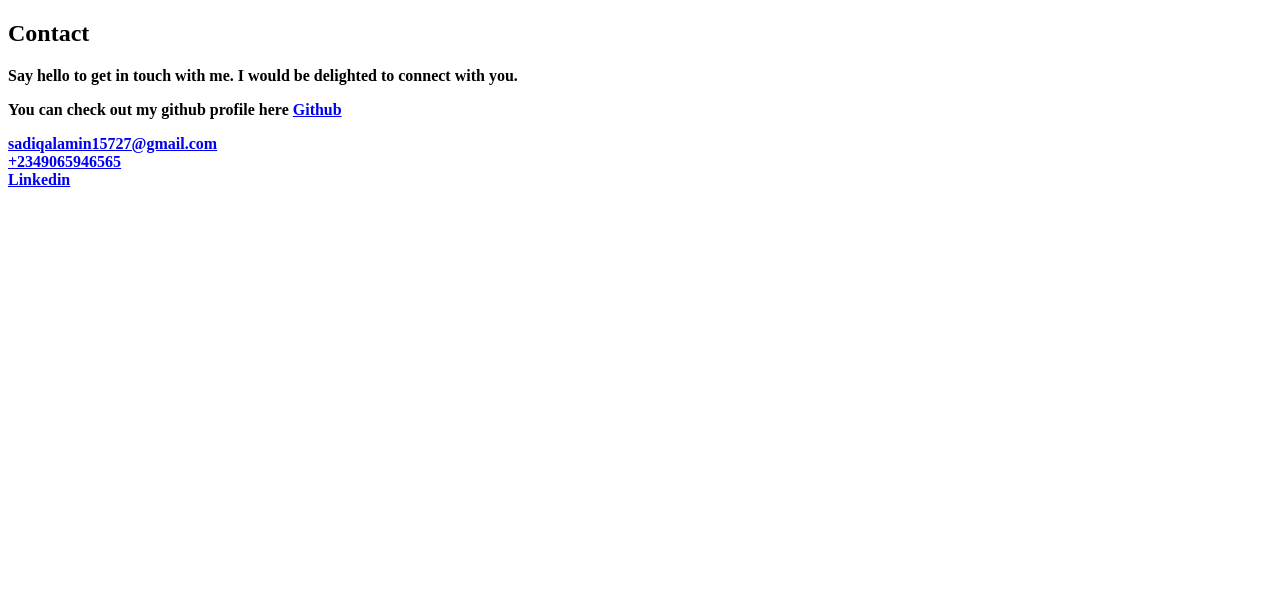
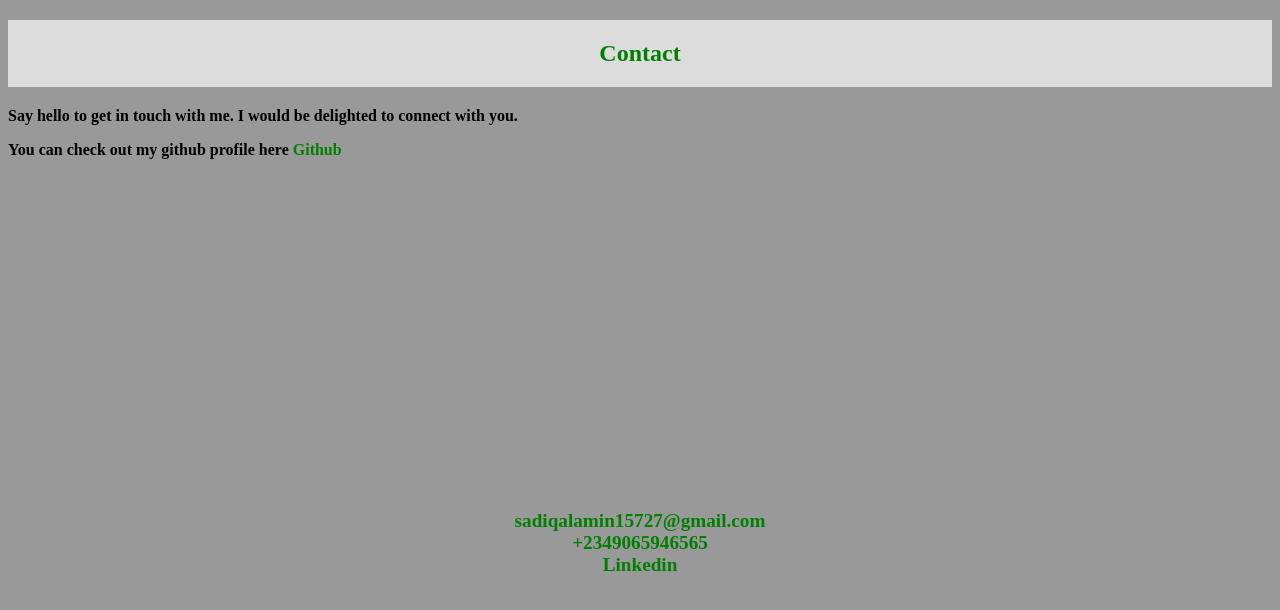
Before and after one commit to SirAmin-Dev/front_end_assg_wk1, a plain HTML site: page contact.html in a window 1280 px wide. Drawn offline with Linux system fonts and the light colour scheme.

Commit message:
feat: added my files to my git innit week 1 repo

```diff
--- /dev/null
+++ b/file 1.css
@@ -0,0 +1,53 @@
+
+
+.topnav {
+    overflow: hidden;
+    background-color: #333;
+}
+
+.topnav a {
+    float: left;
+    color: #f2f2f2;
+    text-align: center;
+    padding: 20px 20px;
+    text-decoration: none;
+    font-size: 17px;
+}
+
+.topnav a:hover {
+    background-color: #920c0c;
+    color: #333;
+}
+
+.topnav a.active {
+    background-color: #E8BF56;
+    color: white;
+}
+
+body{
+    margin: 0;
+    background-color: #d9d4ca;
+}
+
+body, html{
+    height: 50%;
+    margin: 0;
+}
+
+body{
+    background-image: url(./media/IMG_2476.jpg);
+    background-position: none;
+  background-repeat: no-repeat;
+  background-size: cover;
+  position: relative;
+}
+
+.sect-text{
+    text-align: cover;
+    position: absolute;
+    top: 110%;
+    left: 55%;
+    transform: translate(-50%, -50%);
+    color: #333;
+    font-size: large;
+}
--- /dev/null
+++ b/file 2.css
@@ -0,0 +1,17 @@
+body{
+    background: lightblue;
+}
+h2.skill1{
+    background-color: royalblue;
+    padding: 20px;
+    text-align: center;
+    font-size: 30px;
+}
+
+p.skill2{
+    background: lightslategray;
+    margin-inline-end: 260px;
+    font-size:15px;
+    padding: 1px;
+    display: inline;
+}
--- /dev/null
+++ b/file 3.css
@@ -0,0 +1,50 @@
+body{
+    background: #A89668;
+}
+
+p.project2{
+        background: #333;
+        color: transparent;
+        font-size: larger;
+        -webkit-background-clip: text;
+    }
+    body{
+        background-color: #A89668;
+}
+h2.project1{
+    background-color: #2D5138;
+    padding: 20px;
+    text-align: center;
+    font-size: 30px;
+}
+
+dt{
+    background: #8F1D5D;
+    font-size:x-large;
+    color: transparent;
+    -webkit-background-clip: text;
+}
+
+a:link {
+    color: green;
+    background-color: transparent;
+    text-decoration: none;
+  }
+
+  a:visited {
+    color: purple;
+    background-color: transparent;
+    text-decoration: none;
+  }
+
+  a:hover {
+    color: red;
+    background-color: transparent;
+    text-decoration: underline;
+  }
+
+  a:active {
+    color: yellow;
+    background-color: transparent;
+    text-decoration: underline;
+  }
--- /dev/null
+++ b/file 4.css
@@ -0,0 +1,51 @@
+h2.contact1{
+    background-color: gainsboro;
+    color: green;
+    padding: 20px;
+    text-align: center;
+}
+
+body{
+    background: #999;
+}
+
+p.contact2{
+    background: black;
+    color: transparent;
+    -webkit-background-clip: text;
+}
+
+.footer{
+        position: fixed;
+        top: 510px;
+        left: 0;
+        bottom: 0;
+        width: 100%;
+        color: white;
+        text-align: center;
+        font-size: larger;
+}
+
+a:link {
+    color: green;
+    background-color: transparent;
+    text-decoration: none;
+  }
+
+  a:visited {
+    color: purple;
+    background-color: transparent;
+    text-decoration: none;
+  }
+
+  a:hover {
+    color: red;
+    background-color: transparent;
+    text-decoration: underline;
+  }
+
+  a:active {
+    color: yellow;
+    background-color: transparent;
+    text-decoration: underline;
+  }
```
Also changed, not shown: index.html (+0 -3 lines), favicon.ico (added), 1 other file.
